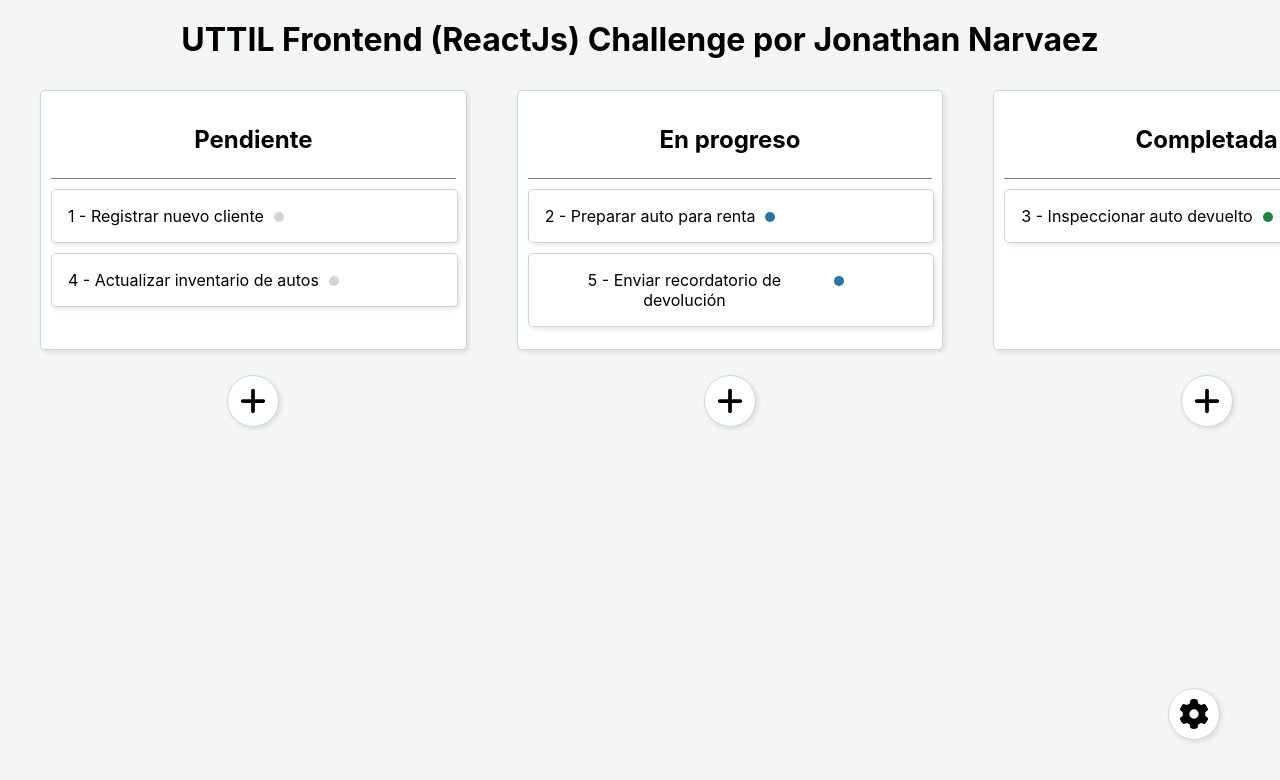
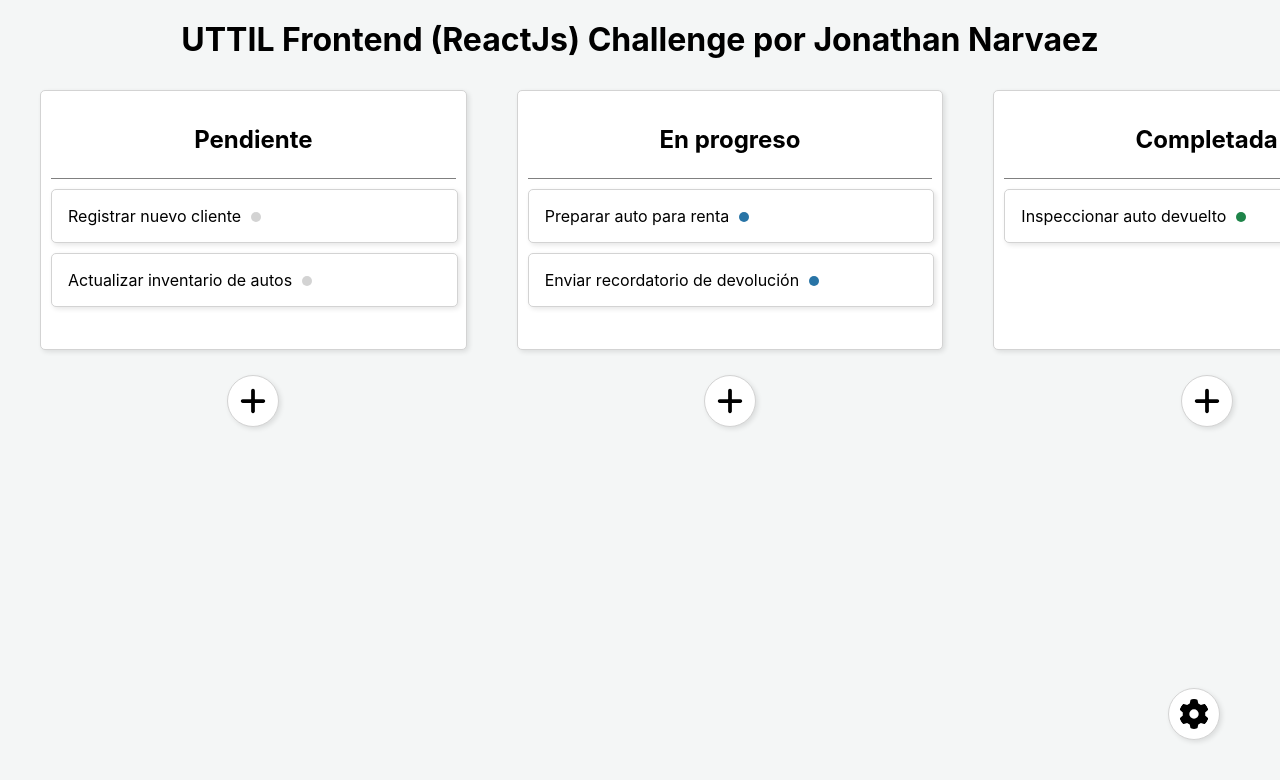
Before and after one commit to Naramatsu/uttil-challenge, a React (Create React App) app: page / in a window 1280 px wide. Shown: the top 780 px of the page. Built offline with nearby package versions, Linux system fonts and the light colour scheme.

Commit message:
fixing console warning by overflow content

```diff
--- a/src/App.scss
+++ b/src/App.scss
@@ -6,10 +6,12 @@
   position: relative;
   text-align: center;
   width: 100%;
+  overflow-x: auto;
 
   h1 {
+    padding-top: 20px;
     margin-top: 0;
-    padding-top: 20px;
+    width: 100%;
   }
 
   * {
--- a/src/components/Boad/Boad.style.scss
+++ b/src/components/Boad/Boad.style.scss
@@ -1,5 +1,6 @@
+@import "../../utils.style.scss";
+
 .container {
-  overflow: auto;
   width: 100%;
 
   .board {
@@ -8,6 +9,5 @@
     grid-template-columns: repeat(3, 1fr);
     margin: auto 30px;
     min-width: 1400px;
-    overflow-x: auto;
   }
 }
--- a/src/components/Task/Task.jsx
+++ b/src/components/Task/Task.jsx
@@ -58,7 +58,7 @@ const Task = ({ text, index, column, taskId }) => {
           ) : (
             <>
               <p>
-                {taskId} - {text}
+                {text}
                 <span className={column}></span>
               </p>
               <section className="btn-group">
```
